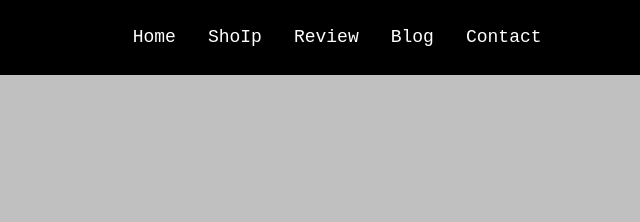
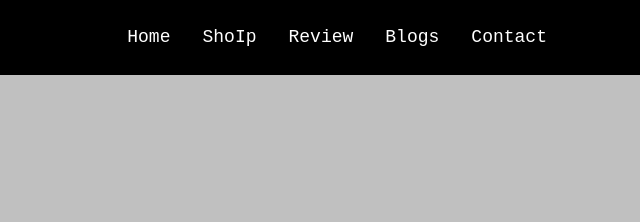
Before and after one commit to vikash-tech-hub/e-commerce-website, a plain HTML site: page index.html in a window 1280 px wide. Shown: the top 222 px of the page, 378-1018 px from the left. Drawn offline with Linux system fonts and the light colour scheme.

Commit message:
OKKKKKKK

```diff
--- a/index.html
+++ b/index.html
@@ -21,7 +21,7 @@
             <li><a href="#">Home</a></li>
             <li><a href="#">ShoIp</a></li>
             <li><a href="#">Review</a></li>
-            <li><a href="#">Blog</a></li>
+            <li><a href="#">Blogs</a></li>
             <li><a href="#">Contact</a></li>
         </ul>
         <div class="icon">
```
